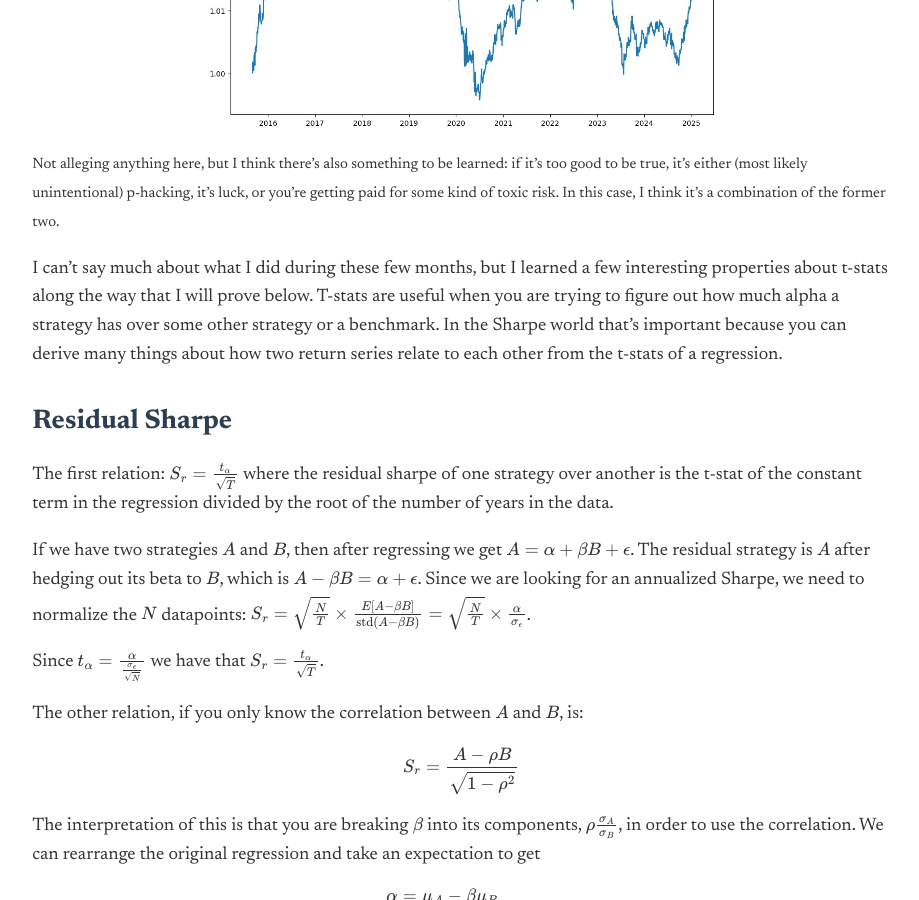
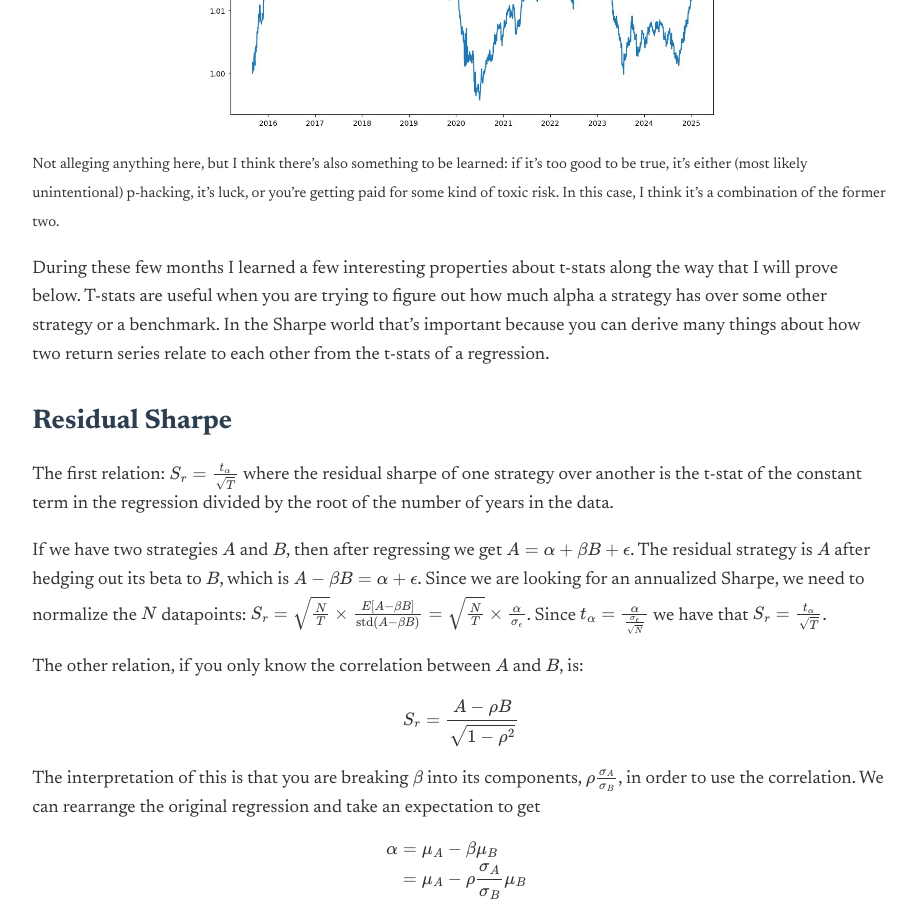
Before and after one commit to warrenjch/warrenjch.github.io, a Jekyll site: the page built from _posts/2025-07-30-residual-sharpe-internship-recap.md, in a window 1280 px wide and 900 px high, scrolled down 982 px. Shown: the whole window, without its empty margins (179-1098 px from the left). Built offline with Jekyll 4.4.1, drawn with Linux system fonts in a browser that asks for light colours; some of the changed text lies outside the part shown.

Commit message:
slight changes to post 3 layout

```diff
--- a/_config.yml
+++ b/_config.yml
@@ -18,7 +18,7 @@
 # You can create any custom variable you would like, and they will be accessible
 # in the templates via {{ site.myvariable }}.
 
-title: Opinion Expression
+title: OPinion EXpression
 description: >-
   A personal blog about math, money, music, and other miscellaneous thoughts
 baseurl: ""
--- a/_layouts/home.html
+++ b/_layouts/home.html
@@ -2,7 +2,7 @@
 layout: default
 ---
 <div class="hero-section">
-  <h1>{{ site.title | default: "Warren's Blog" }}</h1>
+  <h1>{{ site.title | default: "OPinion EXpression" }}</h1>
   <p class="hero-description">{{ site.description }}</p>
 </div>
 
--- a/_posts/2025-07-30-residual-sharpe-internship-recap.md
+++ b/_posts/2025-07-30-residual-sharpe-internship-recap.md
@@ -19,7 +19,7 @@ In total I think I looked at 7 strategies, some seriously, and others as a mere
 
 <small>Not alleging anything here, but I think there's also something to be learned: if it's too good to be true, it's either (most likely unintentional) p-hacking, it's luck, or you're getting paid for some kind of toxic risk. In this case, I think it's a combination of the former two.</small>
 
-I can't say much about what I did during these few months, but I learned a few interesting properties about t-stats along the way that I will prove below. T-stats are useful when you are trying to figure out how much alpha a strategy has over some other strategy or a benchmark. In the Sharpe world that's important because you can derive many things about how two return series relate to each other from the t-stats of a regression.
+During these few months I learned a few interesting properties about t-stats along the way that I will prove below. T-stats are useful when you are trying to figure out how much alpha a strategy has over some other strategy or a benchmark. In the Sharpe world that's important because you can derive many things about how two return series relate to each other from the t-stats of a regression.
 
 # Residual Sharpe
 
@@ -27,9 +27,7 @@ The first relation:
 $$S_{r} = \frac{t_{\alpha}}{\sqrt{T}}$$
 where the residual sharpe of one strategy over another is the t-stat of the constant term in the regression divided by the root of the number of years in the data.
 
-If we have two strategies $A$ and $B$, then after regressing we get $A = \alpha + \beta B + \epsilon$. The residual strategy is $A$ after hedging out its beta to $B$, which is $A - \beta B = \alpha + \epsilon$. Since we are looking for an annualized Sharpe, we need to normalize the $N$ datapoints: $S_r = \sqrt{\frac{N}{T}}\times\frac{E[A - \beta B]}{\text{std}(A- \beta B)} = \sqrt{\frac{N}{T}}\times\frac{\alpha}{\sigma_{\epsilon}}$.
-
-Since $t_{\alpha} = \frac{\alpha}{\frac{\sigma_{\epsilon}}{\sqrt{N}}}$ we have that $S_r = \frac{t_{\alpha}}{\sqrt{T}}$.
+If we have two strategies $A$ and $B$, then after regressing we get $A = \alpha + \beta B + \epsilon$. The residual strategy is $A$ after hedging out its beta to $B$, which is $A - \beta B = \alpha + \epsilon$. Since we are looking for an annualized Sharpe, we need to normalize the $N$ datapoints: $S_r = \sqrt{\frac{N}{T}}\times\frac{E[A - \beta B]}{\text{std}(A- \beta B)} = \sqrt{\frac{N}{T}}\times\frac{\alpha}{\sigma_{\epsilon}}$. Since $t_{\alpha} = \frac{\alpha}{\frac{\sigma_{\epsilon}}{\sqrt{N}}}$ we have that $S_r = \frac{t_{\alpha}}{\sqrt{T}}$.
 
 The other relation, if you only know the correlation between $A$ and $B$, is:
 
```
Also changed, not shown: other parts of _posts/2025-07-30-residual-sharpe-internship-recap.md (+1 -1 lines).
